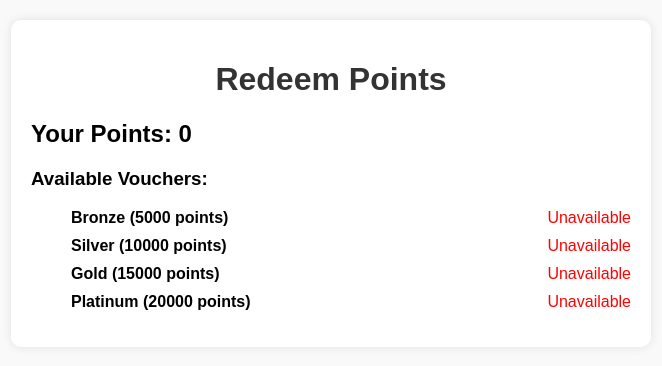
After one commit to mondrita/cineHall_finder, a Flask app: page /redeem_points in a window 1280 px wide. The commit adds this page. Shown: the top 366 px of the page, without its empty margins (309-971 px from the left). Run offline with Flask 3, Linux system fonts and the light colour scheme; a user stored in the database is signed in; data comes from the database, SQL or seed files in the repository; both versions use the stored data as it was after the commit.

Commit message:
Redeem points and Voucher system tracking added

```diff
--- a/app/routes.py
+++ b/app/routes.py
@@ -1,6 +1,6 @@
 from app import app, db
 from flask import render_template, request, redirect, url_for,flash,session,jsonify
-from app.models import User, Movie_Data, Wishlist, UserPreferences, RatingReview, hall, Friendship,Hall_Details, Seat, SoldTicket
+from app.models import User, Movie_Data, Wishlist, UserPreferences, RatingReview, hall, Friendship,Hall_Details, Seat, SoldTicket, Voucher, user_vouchers
 from sqlalchemy.sql import text,or_,func
 from math import ceil
 from googleapiclient.discovery import build
@@ -472,6 +472,12 @@ def card_payment(movie_title, username):
         db.session.add(new_ticket)
         db.session.commit()
 
+        # Add 500 points to the user's account
+        current_user = User.query.filter_by(username=username).first()
+        if current_user:
+            current_user.points += 500
+            db.session.commit()
+
         # Redirect to a success page or render a success message
         return render_template('payment_successful.html', username=username)
 
@@ -507,6 +513,12 @@ def mobile_payment(movie_title, username):
         db.session.add(new_ticket)
         db.session.commit()
 
+        # Add 500 points to the user's account
+        current_user = User.query.filter_by(username=username).first()
+        if current_user:
+            current_user.points += 500
+            db.session.commit()
+
         # Redirect to a success page or render a success message
         return render_template('payment_successful.html', username=username)
 
@@ -529,6 +541,44 @@ def booking_history(username):
     # Fetch all sold tickets for the given username and join with the hall table to get movie details
     bookings = db.session.query(SoldTicket, hall).join(hall, hall.Movie_Title == SoldTicket.movie_title).filter(SoldTicket.username == username).all()
     return render_template('booking_history.html', bookings=bookings,username=username)
+
+@app.route('/redeem_points', methods=['GET'])
+def redeem_points():
+    # Retrieve current user's username from session
+    current_username = session.get('username')
+
+    if current_username:
+        # Retrieve user from database
+        user = User.query.filter_by(username=current_username).first()
+
+        # Check if user points are None and update to 0
+        if user.points is None:
+            user.points = 0
+            db.session.commit()
+
+        user_points = user.points
+
+        bronze_threshold = 5000
+        silver_threshold = 10000
+        gold_threshold = 15000
+        platinum_threshold = 20000
+
+        voucher = None
+
+        if user_points >= platinum_threshold:
+            voucher = 'Platinum'
+        elif user_points >= gold_threshold:
+            voucher = 'Gold'
+        elif user_points >= silver_threshold:
+            voucher = 'Silver'
+        elif user_points >= bronze_threshold:
+            voucher = 'Bronze'
+
+        return render_template('redeem_points.html', points=user_points, voucher=voucher)
+    else:
+        flash('User not logged in!', 'error')
+        return redirect(url_for('login'))
+
 
 
 
--- a/app/templates/dashboard.html
+++ b/app/templates/dashboard.html
@@ -145,6 +145,7 @@
             <p><strong>Email:</strong> {{ user.email }}</p><br>
             <a href="{{ url_for('add_friend') }}" class="menu-button">Add Friend</a>
             <a href="{{ url_for('view_friends') }}" class="menu-button">View Friendlist</a>
+            <a href="{{ url_for('redeem_points') }}" class="menu-button">Redeem Points</a>
         </div>
 
         <!-- Upcoming movies -->
--- /dev/null
+++ b/app/templates/redeem_points.html
@@ -0,0 +1,103 @@
+<!DOCTYPE html>
+<html lang="en">
+<head>
+    <meta charset="UTF-8">
+    <meta name="viewport" content="width=device-width, initial-scale=1.0">
+    <title>Redeem Points</title>
+    <style>
+        body {
+            font-family: Arial, sans-serif;
+            background-color: #f9f9f9;
+            margin: 0;
+            padding: 20px;
+        }
+
+        .container {
+            max-width: 600px;
+            margin: 0 auto;
+            background-color: #fff;
+            padding: 20px;
+            border-radius: 10px;
+            box-shadow: 0 0 10px rgba(0, 0, 0, 0.1);
+        }
+
+        h1 {
+            text-align: center;
+            color: #333;
+        }
+
+        .points-container {
+            margin-top: 20px;
+        }
+
+        .voucher-list {
+            margin-top: 20px;
+        }
+
+        .voucher-item {
+            display: flex;
+            justify-content: space-between;
+            margin-bottom: 10px;
+        }
+
+        .voucher-name {
+            font-weight: bold;
+        }
+
+        .available {
+            color: green;
+        }
+
+        .unavailable {
+            color: red;
+        }
+    </style>
+</head>
+<body>
+    <div class="container">
+        <h1>Redeem Points</h1>
+
+        <div class="points-container">
+            <h2>Your Points: {{ points }}</h2>
+        </div>
+
+        <div class="voucher-list">
+            <h3>Available Vouchers:</h3>
+            <ul>
+                <li class="voucher-item">
+                    <span class="voucher-name">Bronze (5000 points)</span>
+                    {% if points >= 5000 %}
+                        <span class="available">Available</span>
+                    {% else %}
+                        <span class="unavailable">Unavailable</span>
+                    {% endif %}
+                </li>
+                <li class="voucher-item">
+                    <span class="voucher-name">Silver (10000 points)</span>
+                    {% if points >= 10000 %}
+                        <span class="available">Available</span>
+                    {% else %}
+                        <span class="unavailable">Unavailable</span>
+                    {% endif %}
+                </li>
+                <li class="voucher-item">
+                    <span class="voucher-name">Gold (15000 points)</span>
+                    {% if points >= 15000 %}
+                        <span class="available">Available</span>
+                    {% else %}
+                        <span class="unavailable">Unavailable</span>
+                    {% endif %}
+                </li>
+                <li class="voucher-item">
+                    <span class="voucher-name">Platinum (20000 points)</span>
+                    {% if points >= 20000 %}
+                        <span class="available">Available</span>
+                    {% else %}
+                        <span class="unavailable">Unavailable</span>
+                    {% endif %}
+                </li>
+            </ul>
+        </div>
+    </div>
+</body>
+</html>
```
Also changed, not shown: app/models.py (+21 -0 lines), instance/theatre.db.
